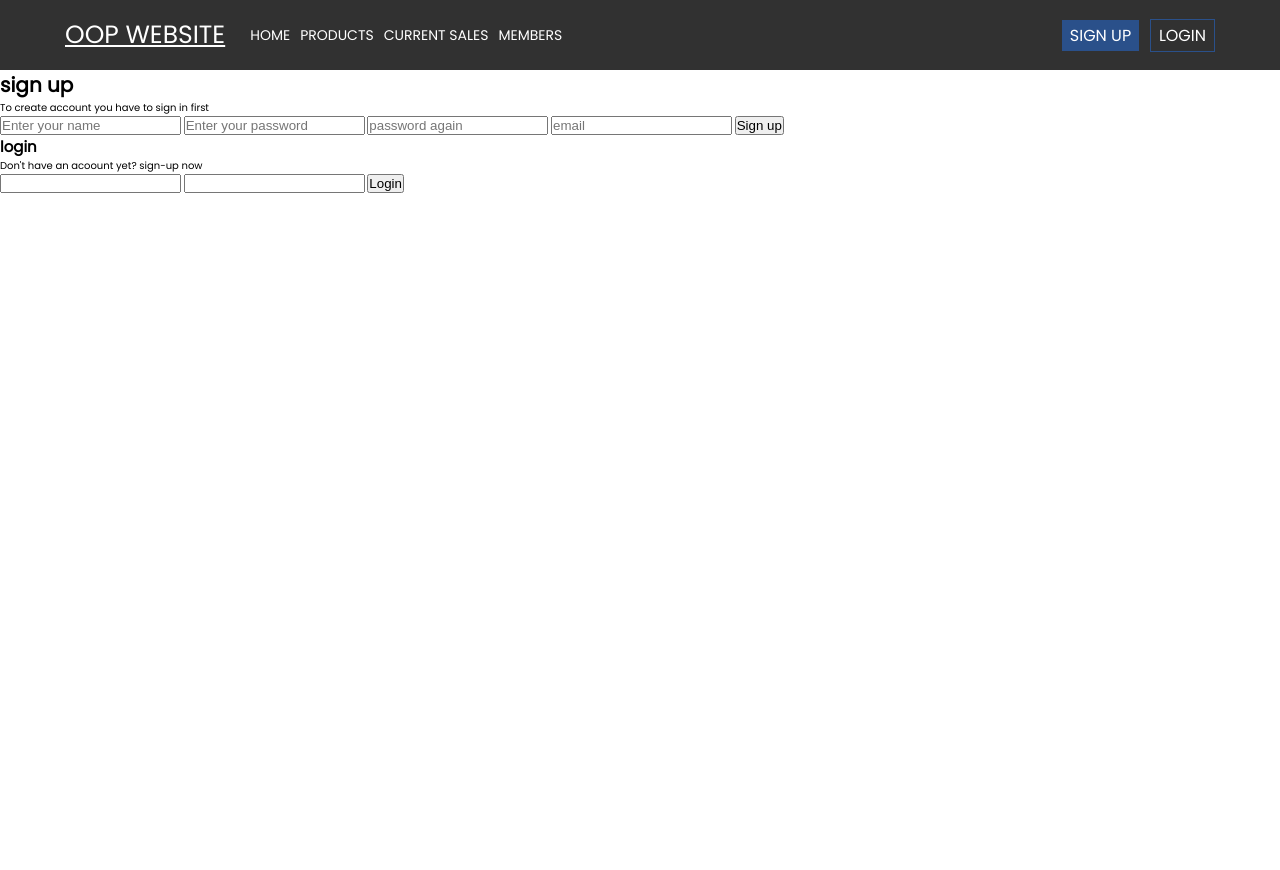
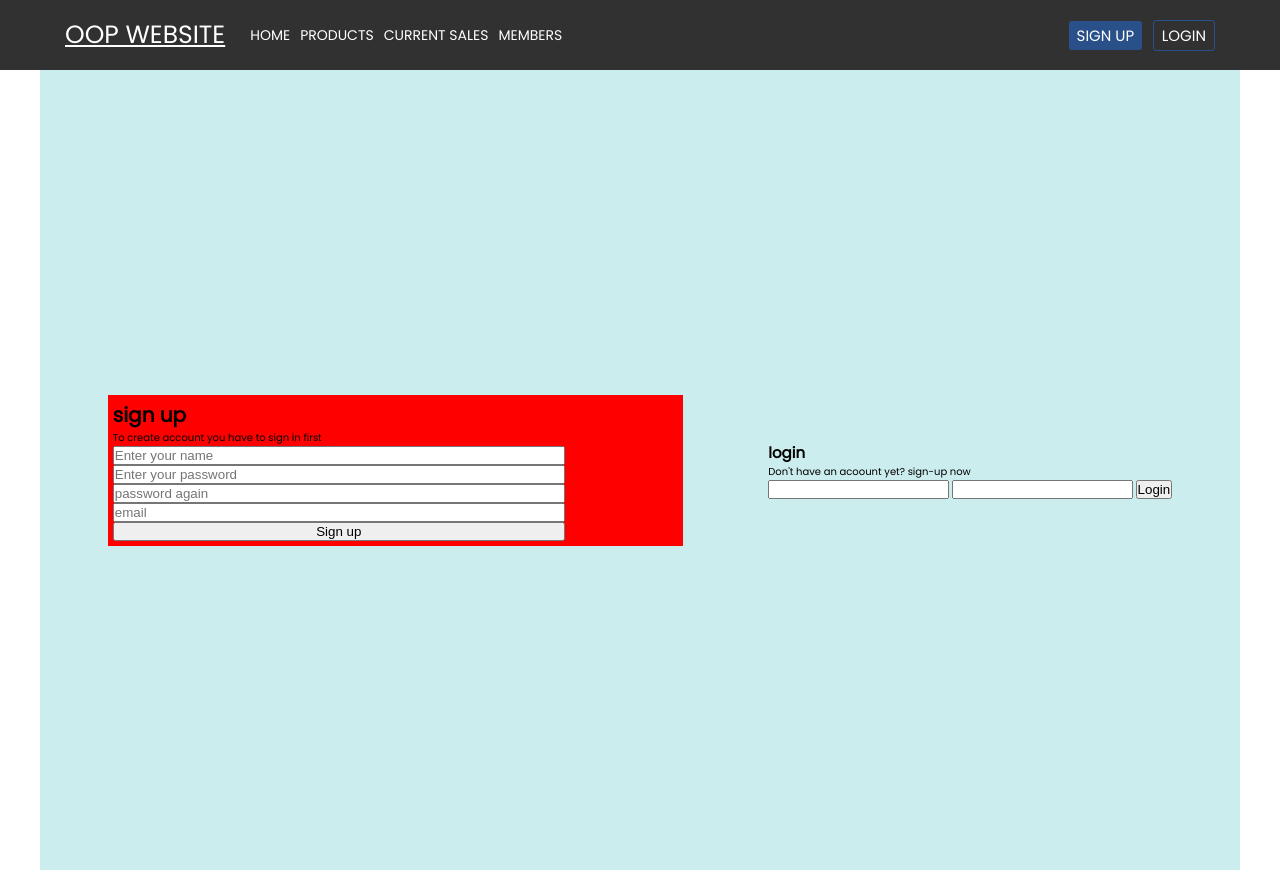
Before and after one commit to Amminn/LogInSystem-with-oop-php, a PHP site: page / in a window 1280 px wide. Before the commit the page ends 193 px from the top, so only its background shows below. Run offline with PHP 8.4, Linux system fonts and the light colour scheme.

Commit message:
design progress

```diff
--- a/index.html
+++ b/index.html
@@ -29,6 +29,7 @@
     </div>
 
     <div class="header">
+        <div class="container">
             <div class="sign-up-section">
                 <h1>sign up</h1>
                 <p>To create account you have to sign in first</p>
@@ -50,5 +51,6 @@
                 </form>
             </div>
         </div>
+    </div>
 </body>
 </html>
--- a/style.css
+++ b/style.css
@@ -69,8 +69,9 @@ html {
     text-decoration: none;
     color: white;
     text-transform: uppercase;
-    font-size: 1.6rem;
+    font-size: 1.5rem;
     padding: .4rem .8rem;
+    border-radius: 0.3rem;
 }
 
 .right-nav .sign-up {
@@ -81,3 +82,26 @@ html {
 .right-nav .login {
     border: 1px solid rgb(42, 80, 138);
 }
+
+/* ------ || header section start here || ---------- */
+
+.header .container{
+    display: flex;
+    justify-content: space-around;
+    height: 100vh;
+    background-color: rgb(204, 237, 238);
+    align-items: center;
+}
+
+.header .sign-up-section {
+    background-color: red;
+    display: flex;
+    flex-direction: column;
+    padding: 0.5rem;
+    width: 50%;
+}
+
+.header .sign-up-section input{
+    width: 80%;
+    /* margin: 0.5rem 2rem; */
+}
```
Lines whose indentation alone changed are shown as unchanged.
